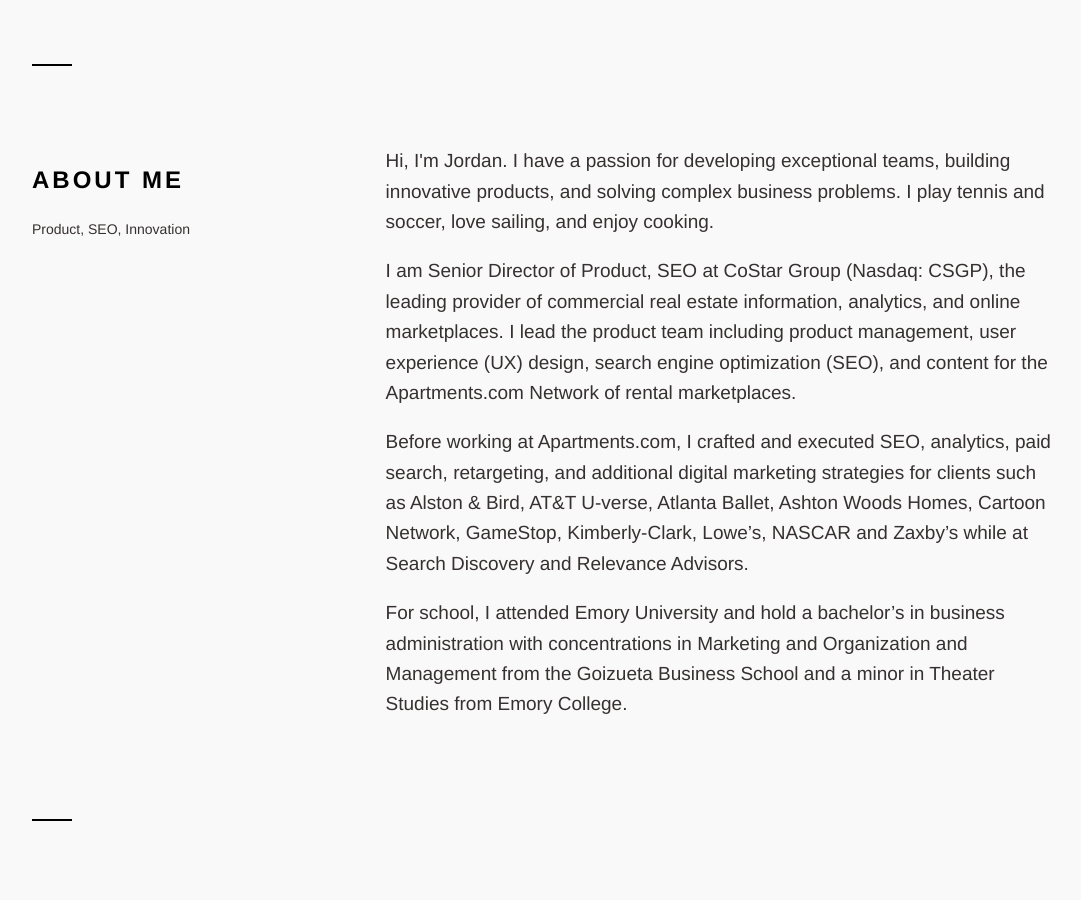
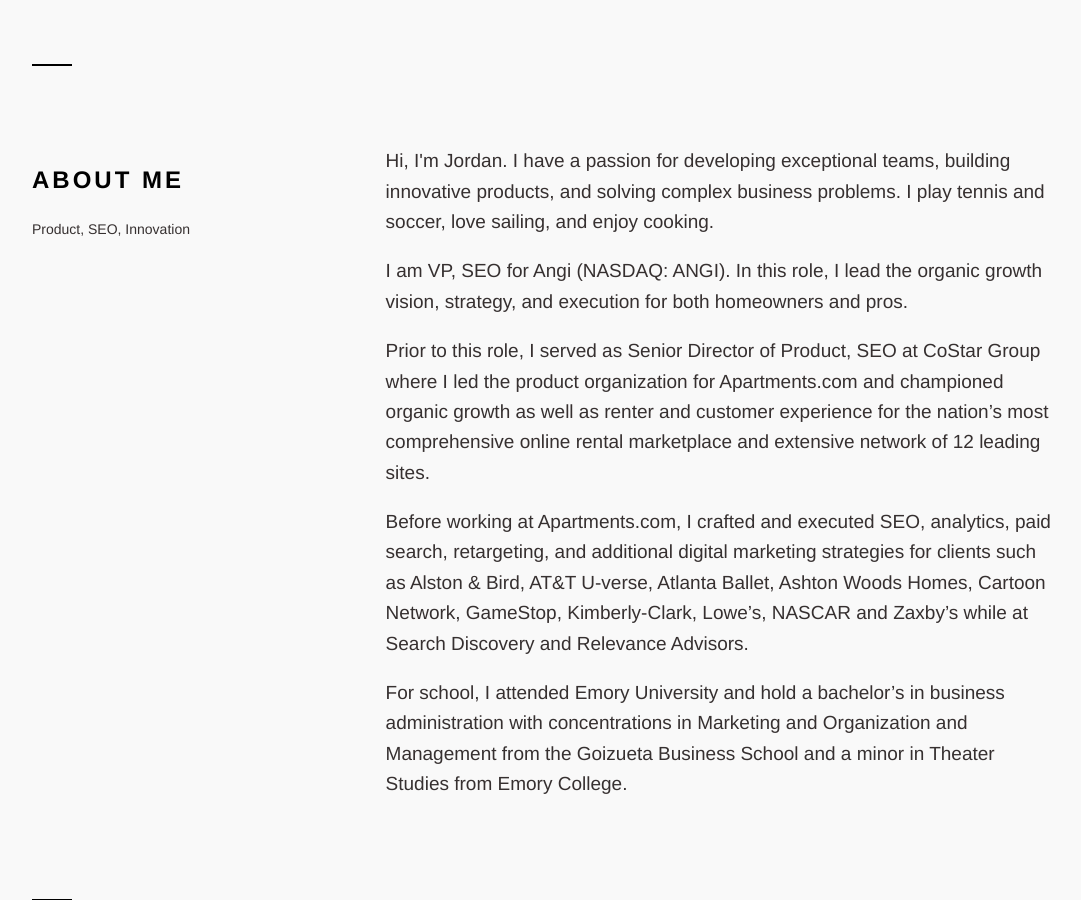
Before and after one commit to jsilton/jsilton.github.io, a Jekyll site: the page built from index.html, in a window 1280 px wide and 900 px high, scrolled down 380 px. Shown: the whole window, without its empty margins (98-1179 px from the left). Built offline with Jekyll 4.4.1, drawn with Linux system fonts in a browser that asks for light colours.

Commit message:
Add new role at Angi
VP, SEO details and update bio

```diff
--- a/index.html
+++ b/index.html
@@ -26,7 +26,8 @@
     </div>
     <div class="eight columns">
         <p>Hi, I'm Jordan. I have a passion for developing exceptional teams, building innovative products, and solving complex business problems. I play tennis and soccer, love sailing, and enjoy cooking.</p>
-        <p>I am Senior Director of Product, SEO at CoStar Group (Nasdaq: CSGP), the leading provider of commercial real estate information, analytics, and online marketplaces. I lead the product team including product management, user experience (UX) design, search engine optimization (SEO), and content for the Apartments.com Network of rental marketplaces.</p>
+        <p>I am VP, SEO for Angi (NASDAQ: ANGI). In this role, I lead the organic growth vision, strategy, and execution for both homeowners and pros.</p>
+        <p>Prior to this role, I served as Senior Director of Product, SEO at CoStar Group where I led the product organization for Apartments.com and championed organic growth as well as renter and customer experience for the nation’s most comprehensive online rental marketplace and extensive network of 12 leading sites.</p>
         <p>Before working at Apartments.com, I crafted and executed SEO, analytics, paid search, retargeting, and additional digital marketing strategies for clients such as Alston & Bird, AT&T U-verse, Atlanta Ballet, Ashton Woods Homes, Cartoon Network, GameStop, Kimberly-Clark, Lowe’s, NASCAR and Zaxby’s while at Search Discovery and Relevance Advisors.</p>
         <p>For school, I attended Emory University and hold a bachelor’s in business administration with concentrations in Marketing and Organization and Management from the Goizueta Business School and a minor in Theater Studies from Emory College.</p>
     </div>
```
